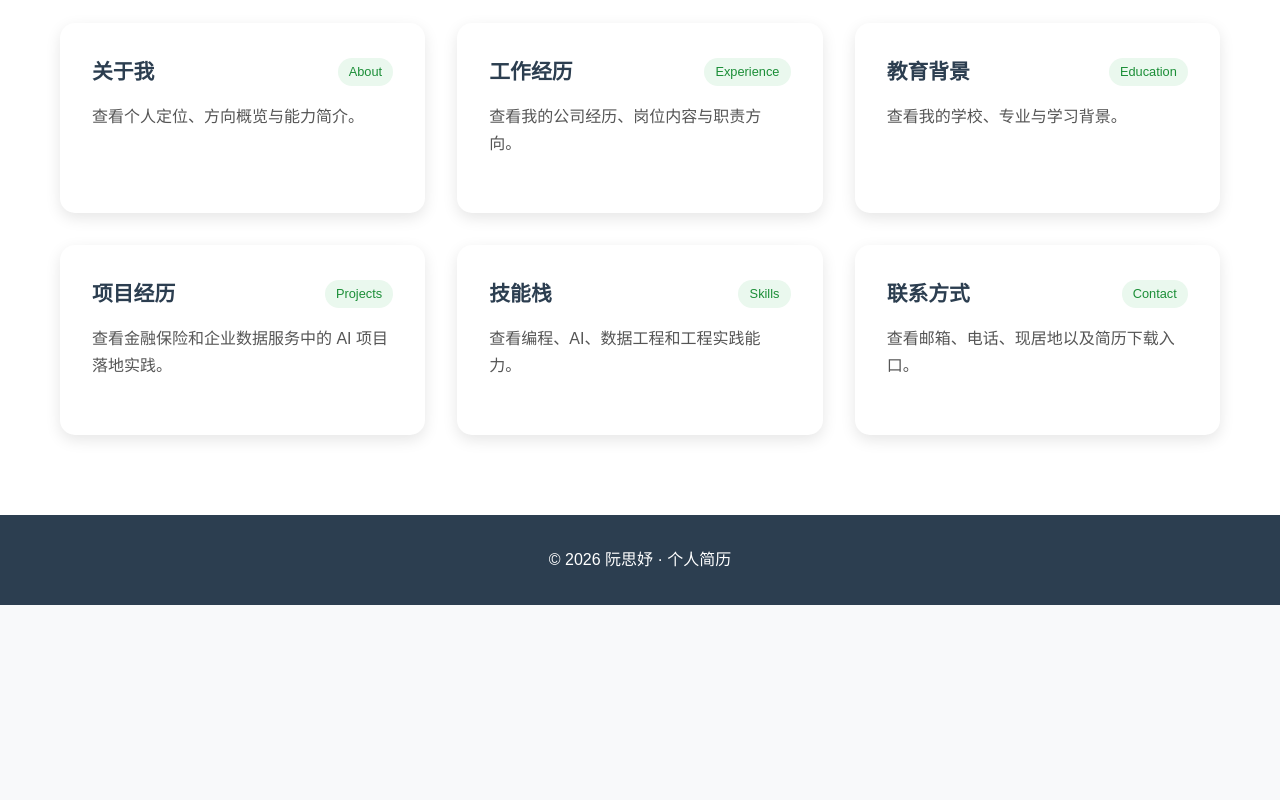
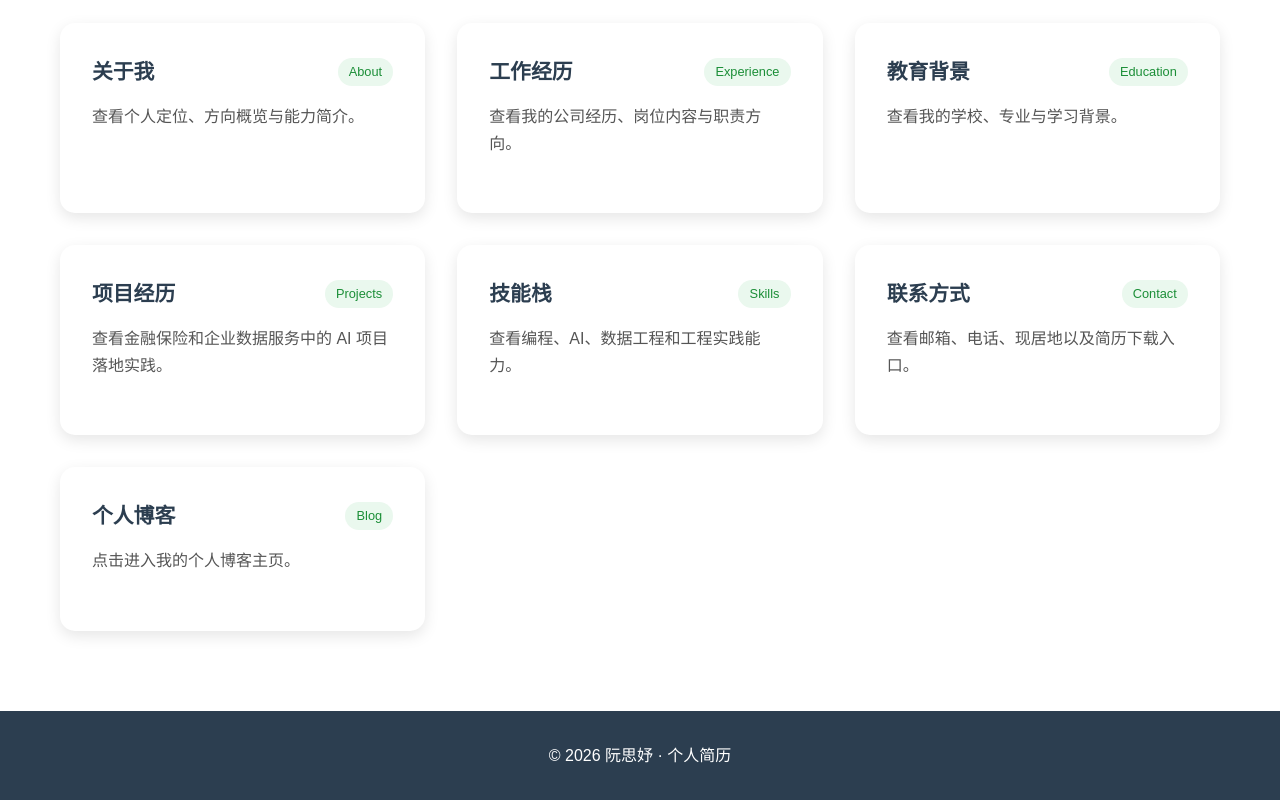
Before and after one commit to raarua/portfolio, a plain HTML site: page index.html in a window 1280 px wide. Shown: the part 975-1775 px from the top of the page. Before the commit the page ends 1580 px from the top, so only its background shows below. Drawn offline with Linux system fonts and the light colour scheme.

Commit message:
Add personal blog link.
Co-Authored-By: Claude Opus 4.7 <noreply@anthropic.com>

```diff
--- a/index.html
+++ b/index.html
@@ -100,6 +100,13 @@
                         </div>
                         <p class="project-description">查看邮箱、电话、现居地以及简历下载入口。</p>
                     </a>
+                    <a class="project-card reveal overview-card" href="https://raarua.github.io/" target="_blank" rel="noopener noreferrer">
+                        <div class="project-header">
+                            <h3>个人博客</h3>
+                            <span class="project-mark">Blog</span>
+                        </div>
+                        <p class="project-description">点击进入我的个人博客主页。</p>
+                    </a>
                 </div>
             </div>
         </section>
```
